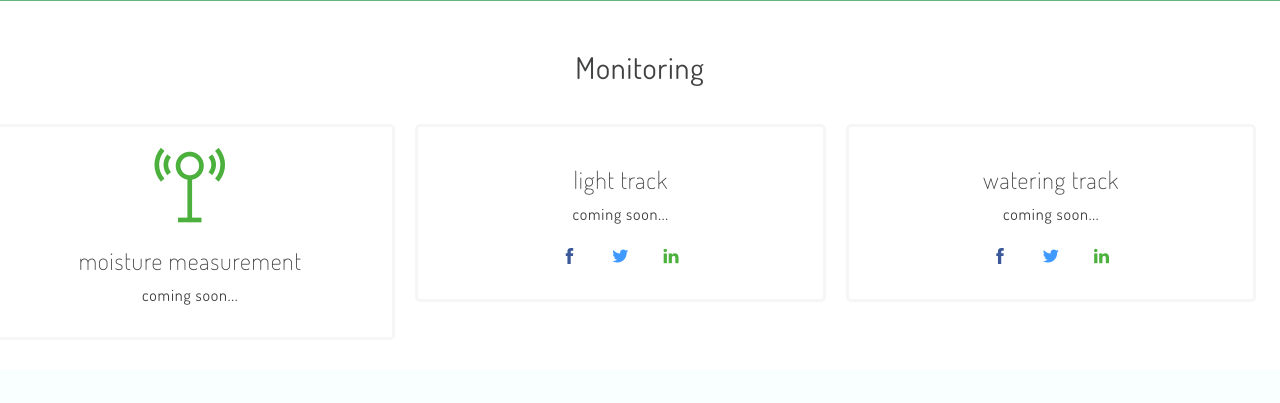
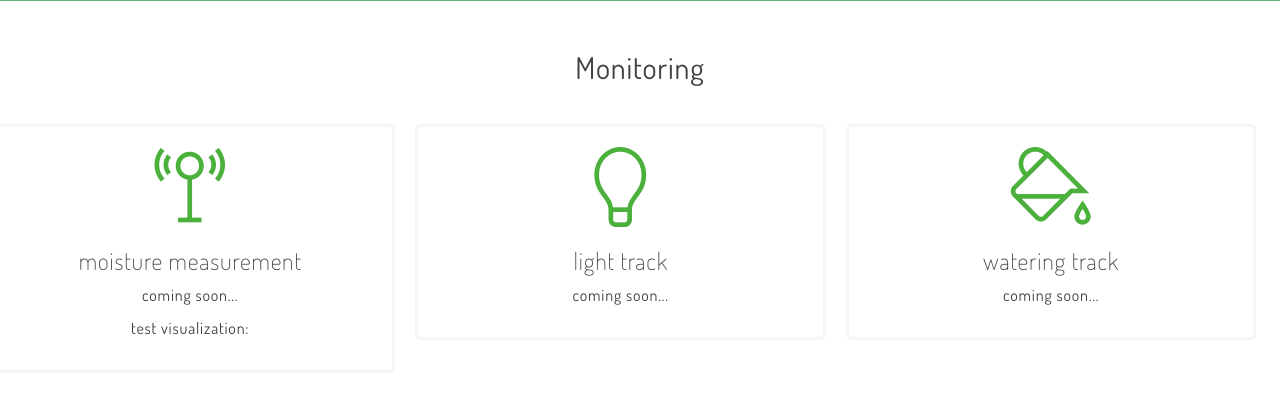
Before and after one commit to SYoy/smart_gardening, a Flask app: template server/templates/index_sp.html in a window 1280 px wide. Shown: the part 1445-1848 px from the top of the page. Before the commit the page ends 1750 px from the top, so only its background shows below. Run offline with Flask 2, Linux system fonts and the light colour scheme; the template is opened without the code that fills it: values that come from a table or form of the project are taken from there, others are empty; some libraries are stand-ins or nearby versions.

Commit message:
try bokeh

```diff
--- a/server/app.py
+++ b/server/app.py
@@ -5,8 +5,11 @@ from flask_nav.elements import Navbar, View
 from flask_wtf import FlaskForm
 from wtforms import StringField, PasswordField, BooleanField, SubmitField
 from wtforms.validators import DataRequired
+from bokeh.plotting import figure, output_file, show
+from bokeh.embed import components
 from modules import moisture_sensors
 from modules import watering
+import pandas as pd
 import datetime
 import os
 
@@ -28,6 +31,11 @@ class FileNameForm(FlaskForm):
     filename = StringField('new filename:', validators=[DataRequired()])
     submit = SubmitField('change filename')
 
+def create_figure():
+    p = figure(plot_width=400, plot_height=400)
+    p.line([1, 2, 3, 4, 5], [6, 7, 2, 4, 5], line_width=2)
+    return p
+
 @app.route("/", methods=['GET', 'POST'])
 @app.route("/index", methods=['GET', 'POST'])
 def index():
@@ -39,12 +47,18 @@ def index():
 
     sensor = moisture_sensors.sensor()
     s.moistureString = str(sensor.readI2c())
+
+    plot = create_figure()
+    script, div = components(plot)
+
     templateData = {
         'title': 'moisture sensor',
         'time': datetime.datetime.now().strftime("%Y-%m-%d %H:%M"),
         'moisture': s.moistureString,
         'running': s.running,
         'filename': s.filename,
+        'script': script,
+        'div': div,
         'form': form
     }
     del sensor
--- a/server/templates/index_sp.html
+++ b/server/templates/index_sp.html
@@ -140,26 +140,21 @@
             <span class="ti-signal"></span>
             <h3>moisture measurement</h3>
             <p>coming soon...</p>
+            <p>test visualization:</p>
+              {{ script|safe }}
+              {{ div|safe }}
           </div>
 
           <div class="col-md-4 col-sm-6 feature">
+            <span class="ti-light-bulb"></span>
             <h3>light track</h3>
             <p>coming soon...</p>
-            <ul class="speaker-social">
-              <li><a href="#"><span class="ti-facebook"></span></a></li>
-              <li><a href="#"><span class="ti-twitter-alt"></span></a></li>
-              <li><a href="#"><span class="ti-linkedin"></span></a></li>
-            </ul>
           </div>
 
           <div class="col-md-4 col-sm-6 feature">
+            <span class="ti-paint-bucket"></span>
             <h3>watering track</h3>
             <p>coming soon...</p>
-            <ul class="speaker-social">
-              <li><a href="#"><span class="ti-facebook"></span></a></li>
-              <li><a href="#"><span class="ti-twitter-alt"></span></a></li>
-              <li><a href="#"><span class="ti-linkedin"></span></a></li>
-            </ul>
           </div>
         </div>
         <!-- End: monitoring -->
```
